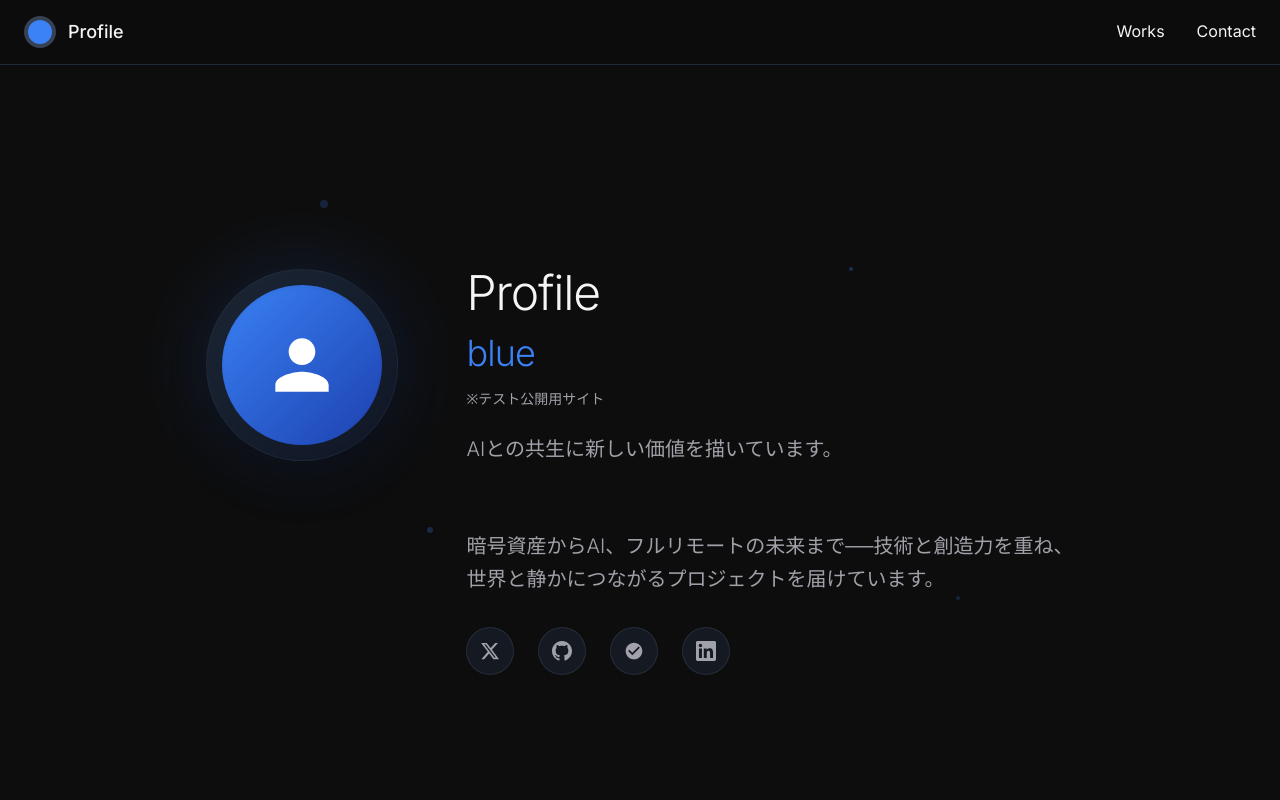
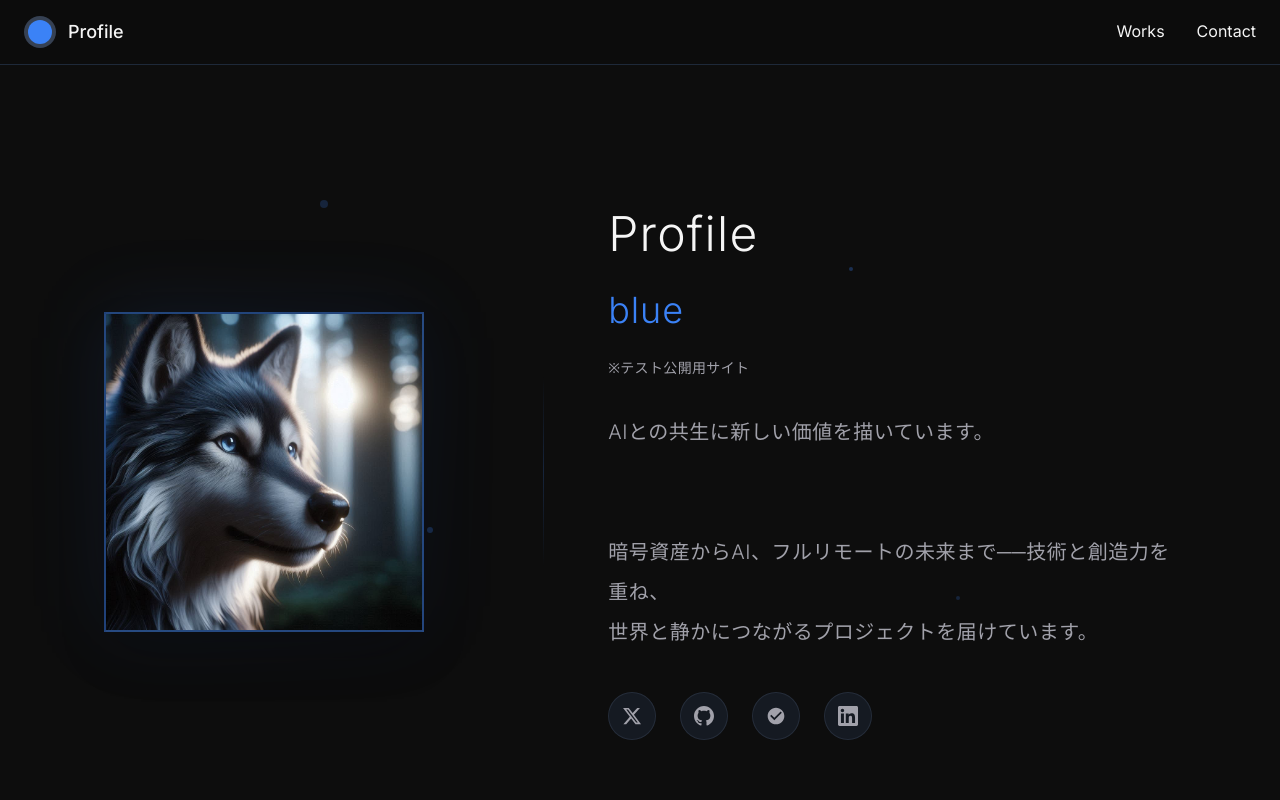
Before and after one commit to kazekage-210/portfolio-site2, a Next.js app: page / in a window 1280 px wide. Shown: the top 800 px of the page. Built offline with nearby package versions, Linux system fonts and the light colour scheme.

Commit message:
Double profile image size and balance layout adjustments with profile text section

```diff
--- a/src/components/Hero.tsx
+++ b/src/components/Hero.tsx
@@ -54,49 +54,55 @@ const Hero = () => {
         <div className="absolute bottom-1/4 right-1/4 w-1 h-1 bg-[#3b82f6]/20 rounded-full animate-pulse delay-3000"></div>
       </div>
 
-      <div className="max-w-6xl mx-auto relative z-10 grid grid-cols-1 md:grid-cols-[220px_1fr] gap-10 pt-28 md:pt-36">
-        {/* 左カラム: アイコン */}
+      <div className="max-w-7xl mx-auto relative z-10 pt-28 md:pt-36">
+        <div className="flex flex-col md:flex-row items-center md:items-center gap-12 md:gap-16">
+          {/* 左エリア: プロフィール画像 (30-35%) */}
           <motion.div
             initial={{ opacity: 0, x: -40 }}
             animate={{ opacity: 1, x: 0 }}
             transition={{ duration: 0.8, delay: 0.2 }}
-          className="flex justify-center md:justify-start"
+            className="flex-shrink-0 w-full md:w-[35%] flex justify-center md:justify-start"
           >
-          <div className="relative w-48 h-48">
-            {/* 外側の光るリング */}
-            <div className="absolute inset-0 bg-gradient-to-br from-[#3b82f6] to-[#1e40af] rounded-full blur-2xl opacity-20 animate-pulse"></div>
-            {/* メインのプロフィール画像 */}
-            <div className="relative w-48 h-48 bg-gradient-to-br from-gray-800/80 to-gray-900/80 rounded-full flex items-center justify-center border border-gray-700/30 shadow-2xl backdrop-blur-sm">
-              <div className="w-40 h-40 bg-gradient-to-br from-[#3b82f6] to-[#1e40af] rounded-full flex items-center justify-center shadow-inner">
-                <svg className="w-20 h-20 text-white" fill="currentColor" viewBox="0 0 24 24">
-                  <path d="M12 12c2.21 0 4-1.79 4-4s-1.79-4-4-4-4 1.79-4 4 1.79 4 4 4zm0 2c-2.67 0-8 1.34-8 4v2h16v-2c0-2.66-5.33-4-8-4z"/>
-                </svg>
-              </div>
+            <div className="relative">
+              {/* 外側のブルーグロー - 画像サイズに合わせて拡大 */}
+              <div className="absolute inset-0 bg-gradient-to-br from-[#3b82f6]/25 to-[#1e40af]/15 blur-2xl opacity-50 animate-pulse"></div>
+              {/* 画像コンテナ - 2倍サイズに拡大 */}
+              <div className="relative w-80 h-80 bg-gradient-to-br from-gray-800/90 to-gray-900/90 border-2 border-[#3b82f6]/40 shadow-2xl backdrop-blur-sm">
+                <img
+                  src="/user-profile1.jpg"
+                  alt="Profile"
+                  className="w-full h-full object-cover"
+                />
               </div>
             </div>
           </motion.div>
 
-        {/* 右カラム: プロフィール情報 */}
+          {/* 仕切り線（デスクトップのみ） - 画像サイズに合わせて調整 */}
+          <div className="hidden md:block w-px h-48 bg-gradient-to-b from-transparent via-[#3b82f6]/20 to-transparent"></div>
+
+          {/* 右エリア: プロフィール情報 (65-70%) */}
           <motion.div
             initial={{ opacity: 0, x: 40 }}
             animate={{ opacity: 1, x: 0 }}
             transition={{ duration: 0.8, delay: 0.4 }}
-          className="flex flex-col justify-center"
+            className="flex-1 w-full md:w-[65%] flex flex-col justify-center text-center md:text-left"
           >
-          <h1 className="text-4xl md:text-5xl font-light text-[#f5f5f5] mb-4 tracking-tight">
+            <h1 className="text-4xl md:text-5xl font-light text-[#f5f5f5] mb-6 tracking-wide leading-tight">
               Profile
             </h1>
 
-          <h2 className="text-3xl md:text-4xl font-light text-[#3b82f6] mb-4 tracking-tight">
+            <h2 className="text-3xl md:text-4xl font-light text-[#3b82f6] mb-6 tracking-wide leading-tight">
               {PROFILE.name}
             </h2>
 
-          <div className="mb-6">
-            <p className="text-sm text-[#a1a1aa] font-light">{PROFILE.note}</p>
+            <div className="mb-8">
+              <p className="text-sm text-[#a1a1aa] font-light tracking-wide leading-relaxed">
+                {PROFILE.note}
+              </p>
             </div>
 
-          <div className="mb-8">
-            <p className="text-lg md:text-xl text-[#a1a1aa] leading-relaxed font-light whitespace-pre-line">
+            <div className="mb-10">
+              <p className="text-lg md:text-xl text-[#a1a1aa] leading-loose font-light tracking-wide whitespace-pre-line">
                 {PROFILE.bio}
               </p>
             </div>
@@ -106,7 +112,7 @@ const Hero = () => {
               initial={{ opacity: 0, y: 30 }}
               animate={{ opacity: 1, y: 0 }}
               transition={{ duration: 0.8, delay: 0.8 }}
-            className="flex space-x-6"
+              className="flex justify-center md:justify-start space-x-6"
             >
               {socialLinks.map((social, index) => (
                 <motion.a
@@ -129,6 +135,7 @@ const Hero = () => {
             </motion.div>
           </motion.div>
         </div>
+      </div>
     </section>
   );
 };
```
Lines whose indentation alone changed are shown as unchanged.
